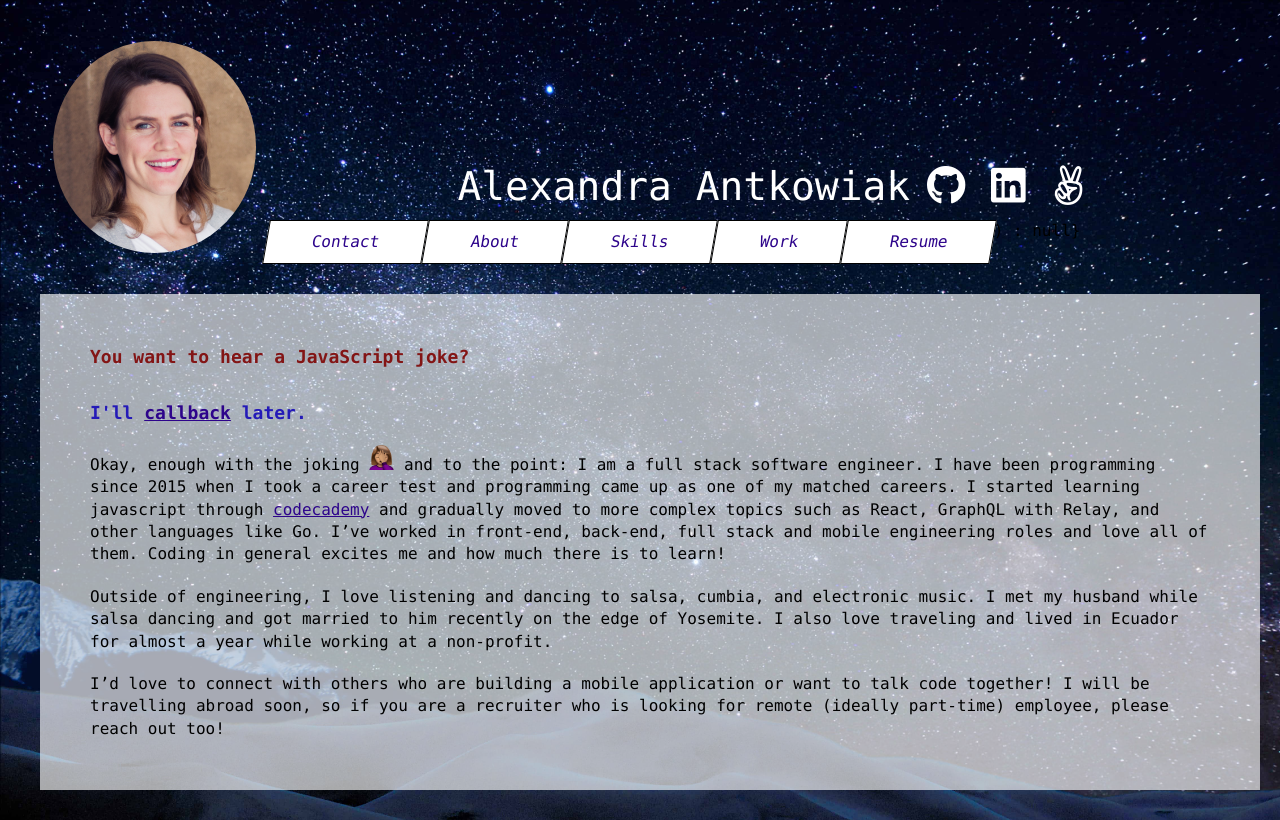
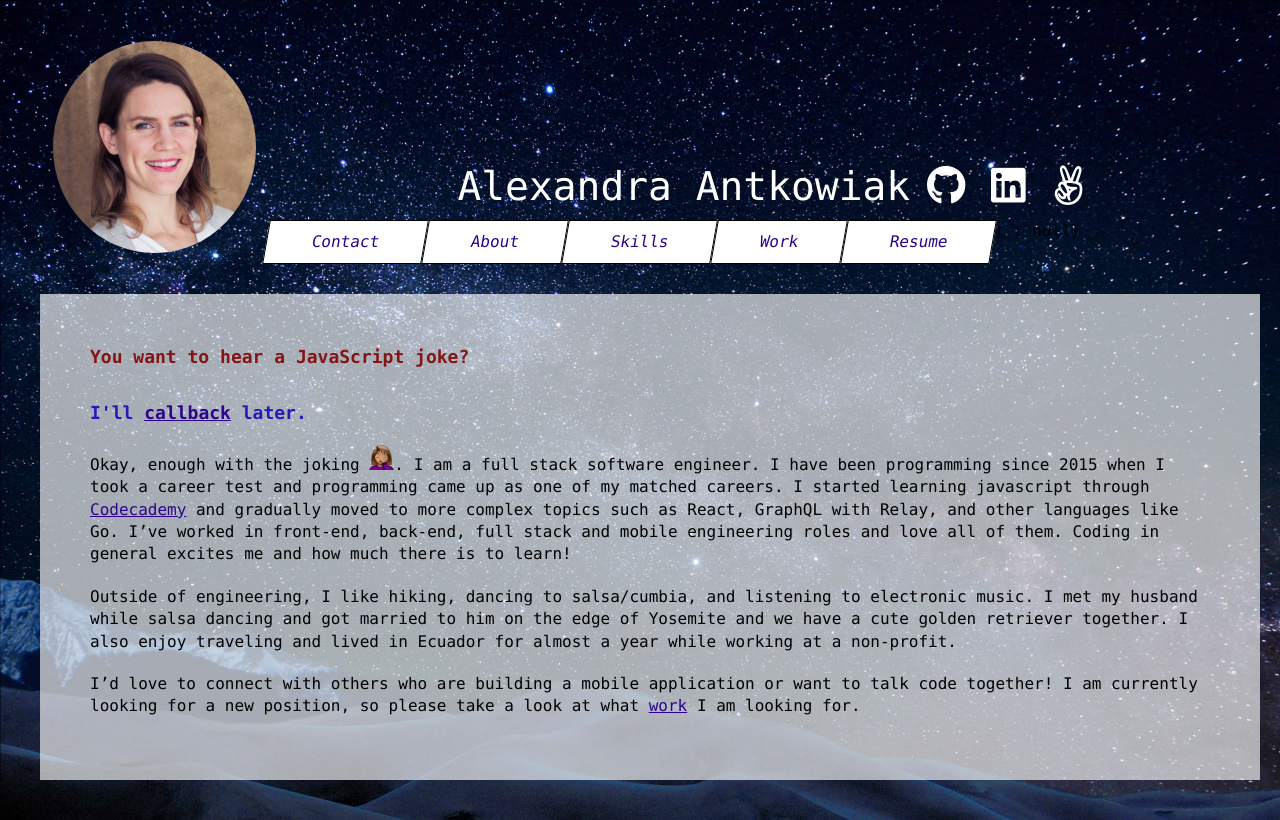
Before and after one commit to alliejant/website, a React (Create React App) app: page /about in a window 1280 px wide. Built offline with nearby package versions, Linux system fonts and the light colour scheme.

Commit message:
Updated text for several sections

```diff
--- a/src/pages/About.js
+++ b/src/pages/About.js
@@ -1,4 +1,5 @@
 import React, { Component } from "react";
+import { Link } from "react-router-dom";
 import "./About.scss";
 
 class About extends Component {
@@ -22,12 +23,12 @@ class About extends Component {
             src={require("../images/facepalm.png")}
             alt="facepalm"
             title="facepalm"
-          />{" "}
-          and to the point: I am a full stack software engineer. I have been
-          programming since 2015 when I took a career test and programming came
-          up as one of my matched careers. I started learning javascript through{" "}
+          />
+          {". "}I am a full stack software engineer. I have been programming
+          since 2015 when I took a career test and programming came up as one of
+          my matched careers. I started learning javascript through{" "}
           <a href="https://www.codecademy.com" target="blank">
-            codecademy
+            Codecademy
           </a>{" "}
           and gradually moved to more complex topics such as React, GraphQL with
           Relay, and other languages like Go. I’ve worked in front-end,
@@ -35,16 +36,17 @@ class About extends Component {
           them. Coding in general excites me and how much there is to learn!
         </p>
         <p>
-          Outside of engineering, I love listening and dancing to salsa, cumbia,
-          and electronic music. I met my husband while salsa dancing and got
-          married to him recently on the edge of Yosemite. I also love traveling
-          and lived in Ecuador for almost a year while working at a non-profit.{" "}
+          Outside of engineering, I like hiking, dancing to salsa/cumbia, and
+          listening to electronic music. I met my husband while salsa dancing
+          and got married to him on the edge of Yosemite and we have a cute
+          golden retriever together. I also enjoy traveling and lived in Ecuador
+          for almost a year while working at a non-profit.{" "}
         </p>
         <p>
           I’d love to connect with others who are building a mobile application
-          or want to talk code together! I will be travelling abroad soon, so if
-          you are a recruiter who is looking for remote (ideally part-time)
-          employee, please reach out too!
+          or want to talk code together! I am currently looking for a new
+          position, so please take a look at what <Link to="/work"> work</Link>{" "}
+          I am looking for.
         </p>
       </div>
     );
--- a/src/pages/Skills.js
+++ b/src/pages/Skills.js
@@ -5,19 +5,19 @@ class Skills extends Component {
   constructor(props) {
     super(props);
 
-    this.mostRecent = [
-      "Javascript",
+    this.mostRecent = ["HTML", "CSS", "Javascript", "React", "React Native"];
+    this.somewhatRecent = [
       "Go",
-      "React",
+      "Ruby on Rails",
+      "Node.js",
+      "Express",
+      "Postgres",
       "GraphQL",
       "Relay",
       "Flow",
-      "Postgres",
-      "HTML",
-      "CSS"
+      "Redux"
     ];
-    this.somewhatRecent = ["React Native", "Redux", "Node.js", "Express"];
-    this.leastRecent = ["Ruby on Rails", "Python", "Flask", "Mongo"];
+    this.leastRecent = ["Python", "Flask", "Mongo"];
 
     this.state = {
       // options include: Text - No Game, Most Recent, Somewhat Recent, Least Recent
@@ -31,7 +31,7 @@ class Skills extends Component {
   }
 
   componentDidMount() {
-    this.createSkills("Most Recent");
+    this.createSkills("All");
   }
 
   createSkills = option => {
@@ -164,7 +164,13 @@ class Skills extends Component {
     return (
       <button
         onClick={() => this.createSkills(option)}
-        className={selected ? "selected" : null}
+        className={
+          selected
+            ? "selected"
+            : option === "Text - No Game"
+            ? "text-no-game"
+            : null
+        }
       >
         {option}
       </button>
--- a/src/pages/Skills.scss
+++ b/src/pages/Skills.scss
@@ -9,6 +9,11 @@
 .selected {
     background-color: orangered;
     color: white;
+}
+
+.text-no-game {
+    font-weight: 900;
+    background-color: rgba(222, 220, 220,.5);
 }
 
 .game {
--- a/src/pages/Work.js
+++ b/src/pages/Work.js
@@ -17,17 +17,17 @@ class Work extends Component {
         </ul>
         <p>
           Both large companies and start-ups interest me and I and can do
-          front-end, back-end, and full-stack work for both web and mobile. I am
-          most well-versed in Javascript and have worked with both React and
-          React Native. I love learning and would be happy to learn new
-          languages and frameworks on the job.
+          front-end, back-end, and full-stack work for both web and mobile. I
+          love learning and would be happy to learn new languages and frameworks
+          on the job.
         </p>
         <p>
           In my previous positions, I have shown that I work well independently
-          but can communicate well in a group. I am committed to doing what I
-          can in order to present my best work. Please{" "}
-          <Link to="/contact"> contact me</Link> if you think I would be a good
-          fit for your team.
+          but can communicate well in a group. I am most well versed in
+          Javascript and have done several projects with React and React Native
+          - like this website! I am committed to doing what I can in order to
+          present my best work. Please <Link to="/contact"> contact me</Link> if
+          you think I would be a good fit for your team.
         </p>
       </div>
     );
```
